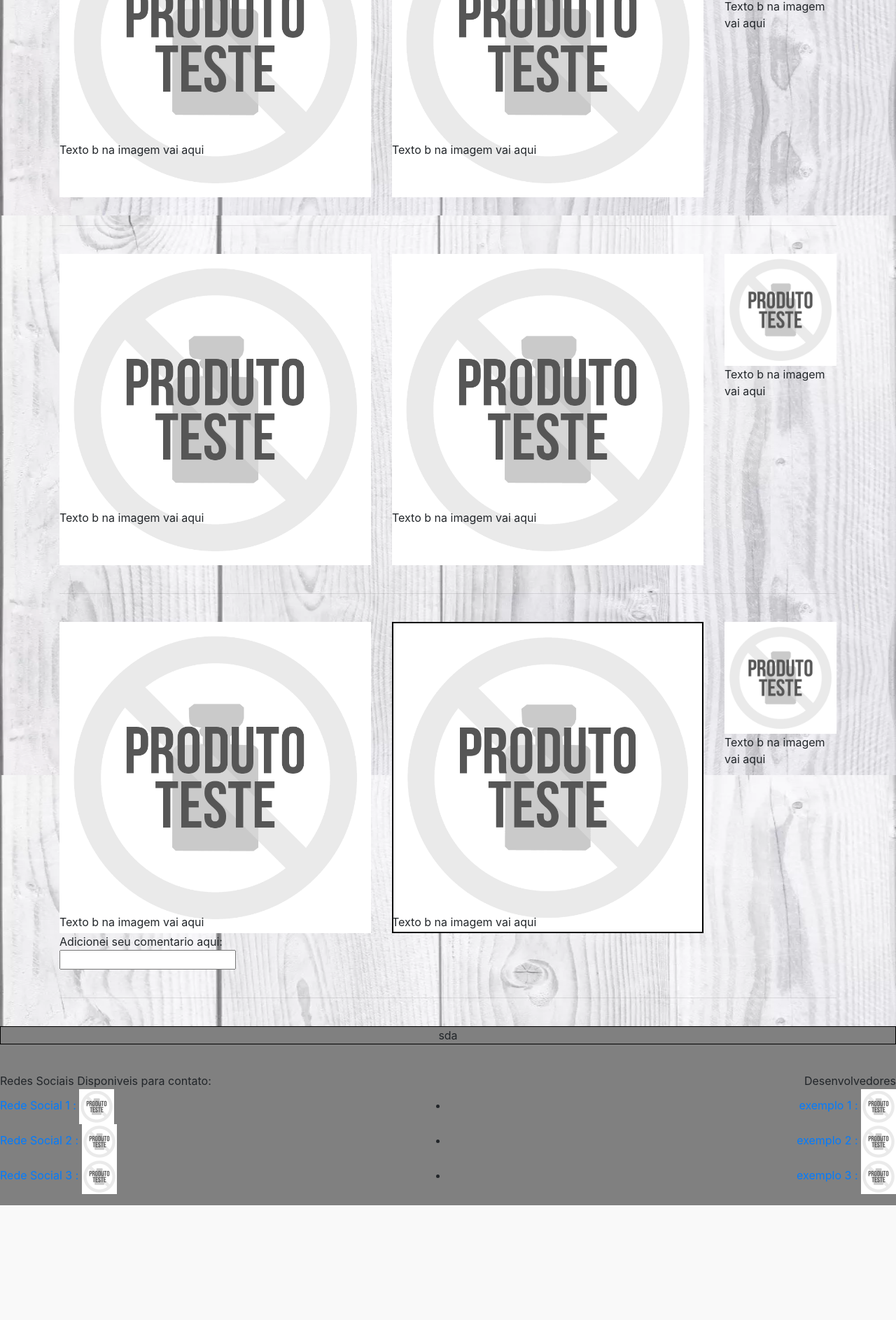
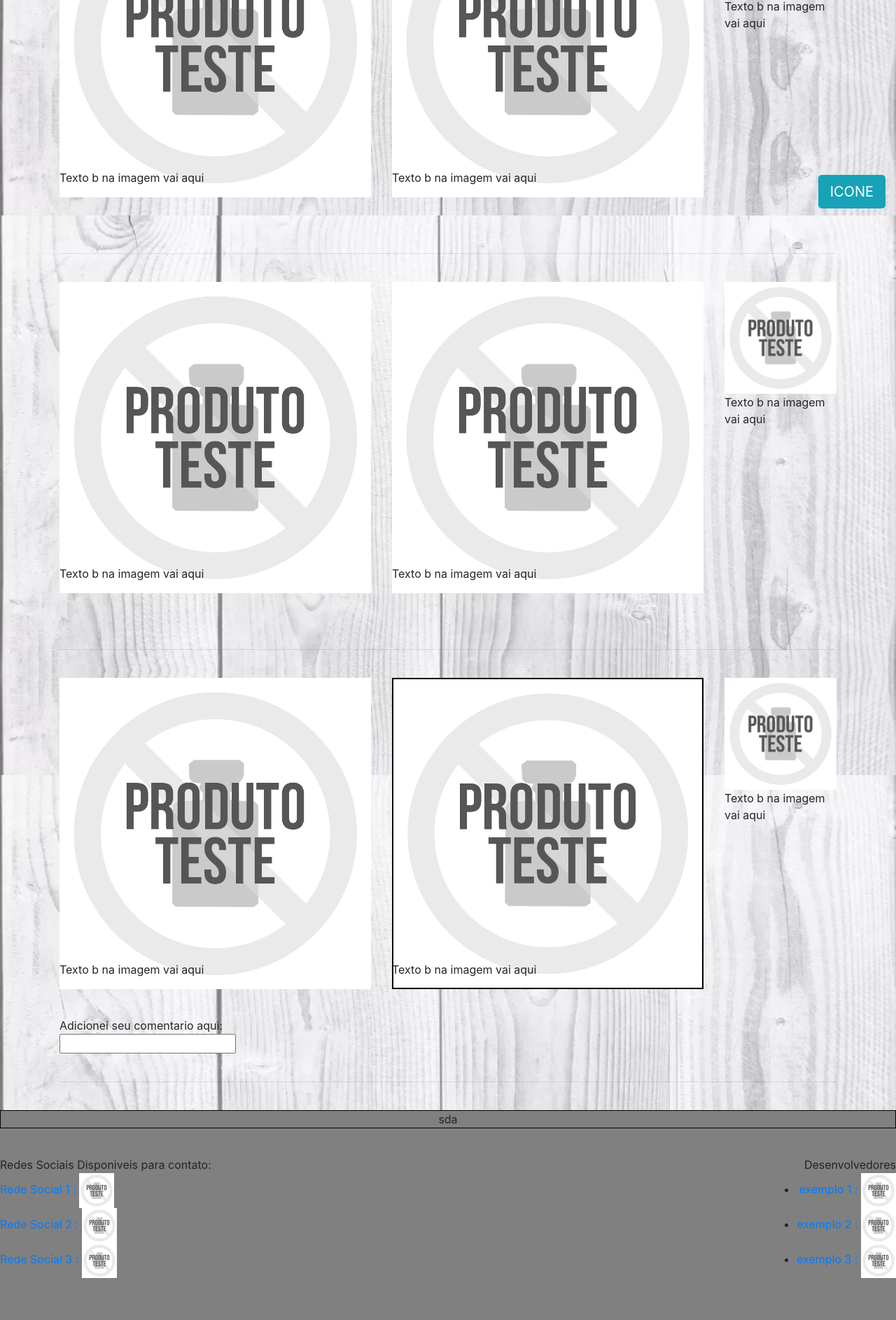
Before and after one commit to renanvolpe/WebProjectIFSP, a PHP site: page /html/indexProjeto.html in a window 1280 px wide. Shown: the part 492-2379 px from the top of the page at 70% size. Before the commit the page ends 2215 px from the top, so only its background shows below. Run offline with PHP 8.4, Linux system fonts and the light colour scheme; some libraries are stand-ins or nearby versions.

Commit message:
Implementando o newsLetter na pagina priniapl com exito

```diff
--- a/css/estiloProjeto.css
+++ b/css/estiloProjeto.css
@@ -9,6 +9,7 @@ body{
         background-repeat:no-repeat;
         background-size:100%;
         background-attachment:fixed;
+
 }
 #header{
 	background-color: gray;
@@ -41,7 +42,7 @@ body{
 border:2px solid black;
 }
 .textImg{
-	position: absolute;
+	position: relative;
 	bottom: 40px;
 }
 #buttonMenu{
@@ -58,7 +59,7 @@ border:2px solid black;
 
 .footer{
 
-	position: absolute;
+	height: 300px;
 	width: 100%;
 	background-color: gray;
 
@@ -73,7 +74,7 @@ border:2px solid black;
 	text-align: right;
 	float: right;
 
-	width: 50%;
+
 }
 
 .footerApres img{
@@ -91,3 +92,61 @@ height: 50px;
 width: 50px;
 height: 50px;
 }
+
+
+
+#teste{
+
+
+	position: fixed;
+	right: 15px;
+	bottom: 10px;
+
+}
+
+.subscribe-form{
+	position: relative;
+	margin-top: 40px;
+}
+.modal-content{
+	background: gray;
+}
+.subscribe-form input[type="text"]{
+	color: white;
+	width: 100%;
+	height: 60px;
+	border-radius: 60px;
+	border: none;
+	outline: none;
+	padding: 20px;
+	box-sizing: border-box;
+	font-size: 24px;
+	background:black;
+
+}
+.subscribe-form input[type="text"]::placeholder{
+	color: white;/*testando*/
+}
+
+.subscribe-form input[type="submit"]{
+text-align: center;
+	background:#00bcd4;
+	color: #fff;
+	width: 150px;
+	height: 60px;
+	border-radius: 60px;
+	border: none;
+	outline: none;
+	position: absolute;
+	top: 0;
+	right: 0;
+	font-weight: 300;
+	cursor: pointer;
+	transition: .5s;
+	font-size: 20px;
+
+}
+
+.subscribe-form input[type="submit"]:hover{
+	background: #e91e63;
+}
--- a/html/indexProjeto.html
+++ b/html/indexProjeto.html
@@ -22,6 +22,62 @@
 
 </head>
 <body>
+
+
+
+
+	<!-- Trigger the modal with a button -->
+	<button type="button" id="teste" class="btn btn-info btn-lg" data-toggle="modal" data-target="#myModal">ICONE</button>
+
+	<!-- Modal fixo na parte esquerda baixo do site -->
+	<div id="myModal" class="modal fade" role="dialog">
+ 	 	<div class="modal-dialog">
+
+	 	     <!-- Modal content-->
+	 	     <div class="modal-content">
+	 	       <div class="modal-header">
+
+
+		 	       	<h1 class="modal-title">icone</h1>
+		 	       	<h4 class="modal-title">Title</h4>
+
+
+		 	         <button type="button" class="close" data-dismiss="modal">&times;</button>
+
+
+
+
+
+	 	       </div>
+
+
+
+	 	       <div class="modal-body">
+
+		 	       	<div class="subscribe-form">
+
+		 	       		<input type="text" name="" placeholder="entra com seu email">
+		 	 			<input type="submit" name="" value="Subscribe">
+
+		 	 		</div>
+
+
+	 	       </div>
+		 	       <div class="modal-footer">
+		 	         <button type="button" class="btn btn-default" data-dismiss="modal">fechar</button>
+		 	       </div>
+	 	     </div>
+
+ 	   </div>
+	</div>
+
+
+
+
+
+
+
+
 	<div class="container-fluid">
 		<div id="header">
 			<div class="logo"> aqui vai a foto do site </div>
@@ -247,7 +303,8 @@
 
 	</div>
 
-		<div class="container-fluid"></div>
+
+
 
 		<div class="footer">
 			<p> sda </p>
@@ -293,5 +350,12 @@
 
 		</div>
 
+
+
+
+
+
+
+
 </body>
 </html>
```
